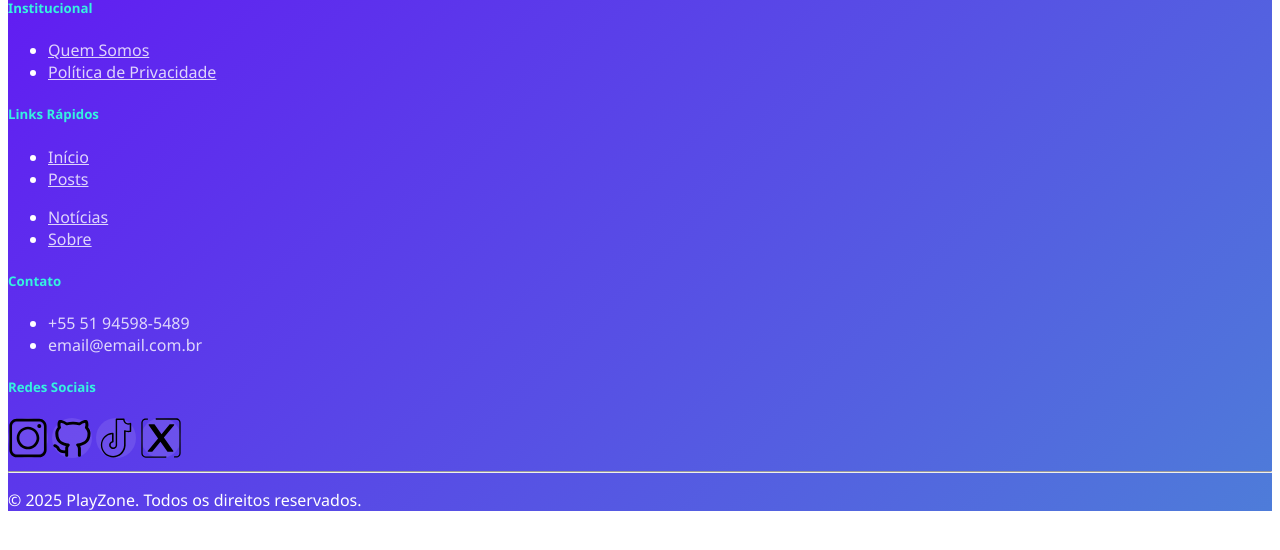
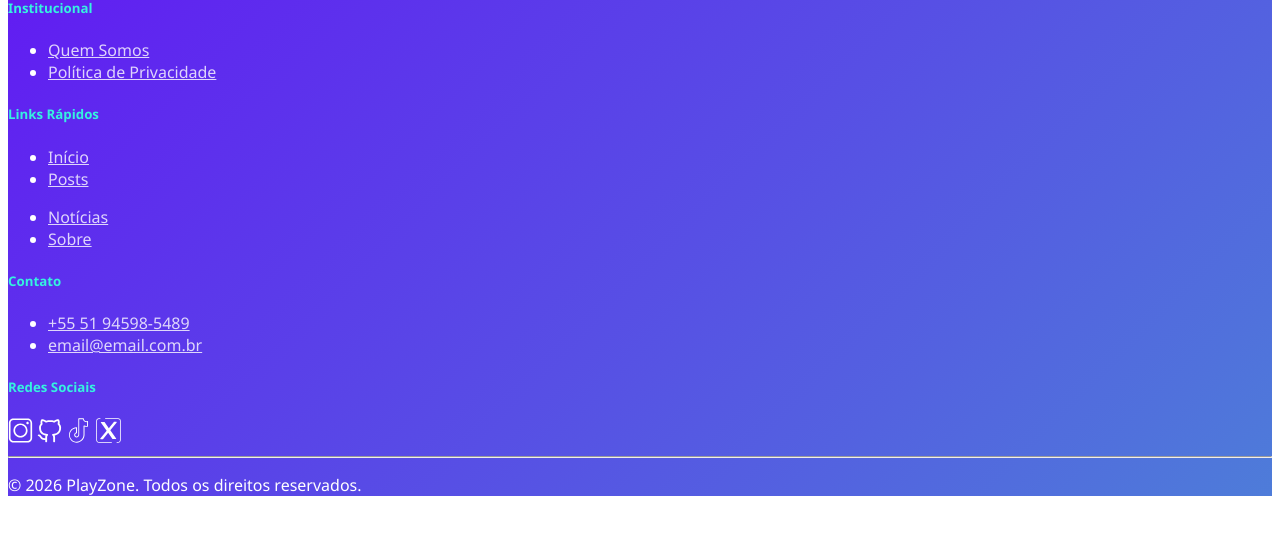
Before and after one commit to dreamlab75-arch/BlogPlayZone-main-main, a PHP site: page /footer.html in a window 1280 px wide. Shown: the part 61-611 px from the top of the page. Run offline with PHP 8.4, Linux system fonts and the light colour scheme.

Commit message:
commit_12/02

```diff
--- a/footer.html
+++ b/footer.html
@@ -34,8 +34,8 @@
             <div class="col-md-3 mb-3">
               <h5>Contato</h5>
               <ul class="list-unstyled">
-                <li><a class="text-decoration-none">+55 51 94598-5489</a></li>
-                <li><a class="text-decoration-none">email@email.com.br</a></li>
+                <li><a href="phone" class="text-decoration-none">+55 51 94598-5489</a></li>
+                <li><a href="mail" class="text-decoration-none">email@email.com.br</a></li>
               </ul>
             </div>
             <div class="col-md-3 mb-3">
@@ -51,7 +51,7 @@
           </div>
           <hr style="background-color: rgba(255,255,255,0.2); opacity: 1;">
           <div class="text-center">
-            <p class="mb-0 text-white-50">&copy; 2025 PlayZone. Todos os direitos reservados.</p>
+            <p class="mb-0 text-white-50">&copy; 2026 PlayZone. Todos os direitos reservados.</p>
           </div>
         </div>
       </footer>
--- a/style.css
+++ b/style.css
@@ -298,16 +298,23 @@ body {
       color: #35F2DF;
     }
     .social-icon {
-      display: inline-block;
-      width: 40px;
-      height: 40px;
-      background-color: rgba(255, 255, 255, 0.1);
-      border-radius: 50%;
-      text-align: center;
-      line-height: 40px;
-      transition: all 0.3s;
+      display: inline-flex;
+      align-items: center;
+      justify-content: center;
+      background: none;     /* remove fundo */
+      width: auto;          /* remove tamanho fixo */
+      height: auto;
+      line-height: normal;
+      transition: transform 0.3s ease;
     }
+
     .social-icon:hover {
-      background-color: #35F2DF;
-      transform: translateY(-5px);
+      transform: translateY(-3px);
     }
+
+    .social-icon img {
+      width: 25px;
+      height: 25px;
+      display: block;
+      filter: brightness(0) invert(1);
+    }
```
Also changed, not shown: post-template.html (added, +19 -0 lines), posts.js (added, +36 -0 lines), posts.json (+19 -8 lines).
